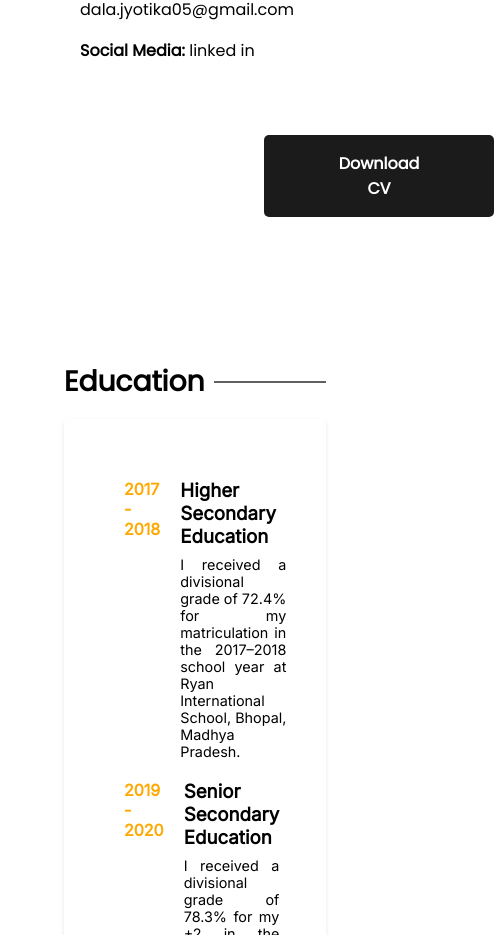
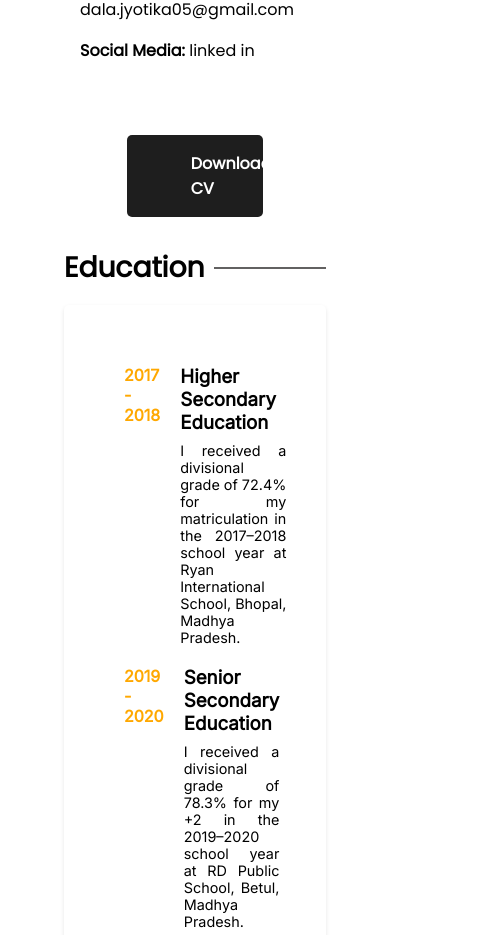
Before and after one commit to Rutuza/React-portfolio, a React (Create React App) app: page / in a window 390 px wide. Shown: the part 1460-2395 px from the top of the page, 494 px wide, since content can reach past the window. Built offline with nearby package versions, Linux system fonts and the light colour scheme; a web font is replaced by a local one.

Commit message:
button centered under 990px

```diff
--- a/src/App.css
+++ b/src/App.css
@@ -72,7 +72,7 @@
 {
     border: #1c1b1b;
     border-radius: 5px;
-    background-color: #1c1b1b;
+    background-color: #1E1E1E;
     color: white;
     font-family: 'Poppins', sans-serif;
     margin-top: 2rem;
@@ -245,6 +245,22 @@
 
     .dwn_cv
     {
+        position: absolute;
+        left: 0;
+        right: 0;
+        margin-left: auto;
+        margin-right: auto;
+        width: 35%;
+    }
+
+    .dwn_cv:hover
+    {
+        background: transparent;
+        color: #FFA800;
+    }
+
+    /* .dwn_cv
+    {
        transform: translateX(80%);
-    }
+    } */
 }
```
